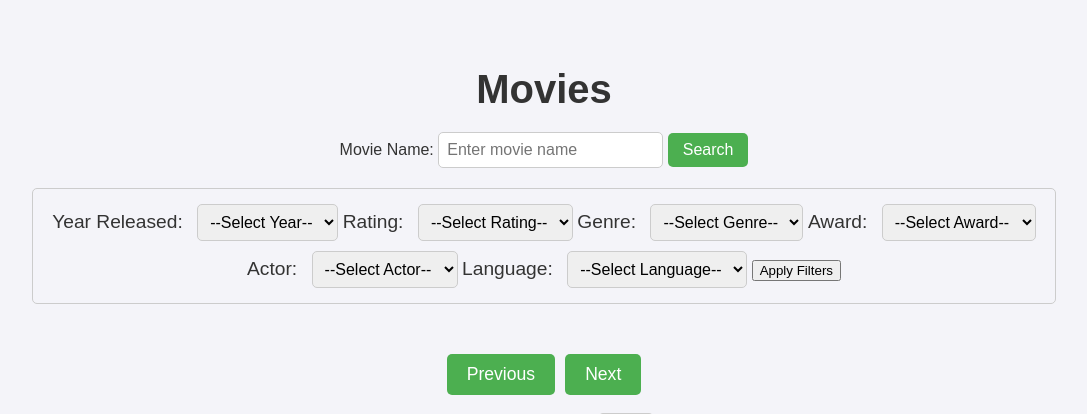
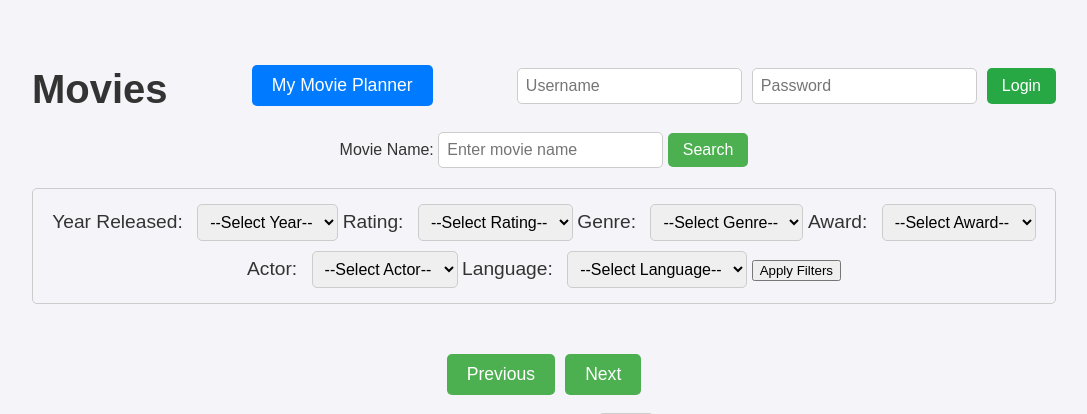
Before and after one commit to joshmiddlecote/cs22, a FastAPI app: page /movies in a window 1280 px wide. Shown: the top 414 px of the page, without its empty margins (96-1183 px from the left). Run offline with FastAPI, Linux system fonts and the light colour scheme; data that the repository does not hold is empty.

Commit message:
add login features for already registered users

```diff
--- a/api/main.py
+++ b/api/main.py
@@ -1,4 +1,4 @@
-from fastapi import FastAPI, Query, Request
+from fastapi import FastAPI, Query, Request, Form, Depends
 from fastapi.templating import Jinja2Templates
 from fastapi.responses import RedirectResponse
 import movies.queries as movie_queries
@@ -6,6 +6,7 @@ import genres.queries as genre_queries
 import awards.queries as award_queries
 import actors.queries as actor_queries
 import languages.queries as language_queries
+import users.queries as user_queries
 
 app = FastAPI()
 templates = Jinja2Templates(directory="../templates")
@@ -22,7 +23,7 @@ def read_root(
         year_released: str | None = Query(default=None), rating: str | None = Query(default=None),
         genre_id: str | None = Query(default=None), award_id: str | None = Query(default=None),
         winner: str | None = Query(default=None), actor_id: str | None = Query(default=None),
-        language_id: str | None = Query(default=None)):
+        language_id: str | None = Query(default=None), user_id: str | None = Query(default=None)):
 
     offset = (page - 1) * size
     movies = movie_queries.get_all_movies(size, offset, year_released, rating, genre_id, award_id, winner, actor_id, language_id)
@@ -31,13 +32,19 @@ def read_root(
     actors = actor_queries.get_all_actors()
     languages = language_queries.get_all_languages()
 
+    if user_id:
+        username = user_queries.get_user_details(user_id)
+        user = {"username": username, "id": user_id}
+    else:
+        user = None
+
     return templates.TemplateResponse("index.html",
         {"request": request, "movies": movies, "page": page,
          "size": size, "rating": rating, "year_released": year_released,
          "genre_id": genre_id, "genres": genres,
          "award_id": award_id, "awards": awards,
          "actor_id": actor_id, "actors": actors,
-         "language_id": language_id, "languages": languages})
+         "language_id": language_id, "languages": languages, "user": user})
 
 @app.get("/movies/{movie_id}")
 def read_movie(request: Request, movie_id: int):
@@ -53,3 +60,22 @@ def read_movie_name(request: Request, movie_name: str):
         return templates.TemplateResponse("no_movie_found.html", {"request": request})
 
     return templates.TemplateResponse("movie.html", {"request": request, "movie": movie})
+
+@app.get("/movie-planner")
+def get_movie_planner(request: Request):
+    return templates.TemplateResponse("movie_planner.html", {"request": request})
+
+@app.post("/login")
+def login(request: Request, username: str = Form(...), password: str = Form(...)):
+    user = user_queries.get_user_password(username)
+    if not user:
+        return templates.TemplateResponse("invalid_login.html", {"request": request})
+
+    movies = movie_queries.get_all_movies()
+    genres = genre_queries.get_all_genres()
+    awards = award_queries.get_all_awards()
+    actors = actor_queries.get_all_actors()
+    languages = language_queries.get_all_languages()
+
+    return templates.TemplateResponse("index.html", {"request": request, "page": 1, "size": 10, "movies": movies, "genres": genres,
+        "awards": awards, "actors": actors, "languages": languages, "user": user})
--- a/templates/index.html
+++ b/templates/index.html
@@ -154,12 +154,68 @@
         .search-box button:hover {
             background-color: #45a049;
         }
+
+        .planner-button {
+            padding: 10px 20px;
+            background-color: #007BFF;
+            color: white;
+            text-decoration: none;
+            border-radius: 5px;
+            font-size: 1.1em;
+            transition: background 0.3s;
+        }
+
+        .planner-button:hover {
+            background-color: #0056b3;
+        }
+
+        .login-box {
+            display: flex;
+            gap: 10px;
+        }
+
+        .login-box input {
+            padding: 8px;
+            font-size: 1em;
+            border: 1px solid #ccc;
+            border-radius: 5px;
+        }
+
+        .login-box button {
+            padding: 8px 15px;
+            font-size: 1em;
+            background-color: #28a745;
+            color: white;
+            border: none;
+            border-radius: 5px;
+            cursor: pointer;
+        }
+
+        .login-box button:hover {
+            background-color: #218838;
+        }
     </style>
 </head>
 <body>
 
 <div class="container">
-    <h1>Movies</h1>
+    <div style="display: flex; justify-content: space-between; align-items: center;">
+        <h1>Movies</h1>
+        <a href="/movie-planner" class="planner-button">My Movie Planner</a>
+
+        {% if user %}
+            <div class="user-info">
+                <span>Welcome, {{ user.username }}</span>
+                <a href="/logout" class="logout-button">Logout</a>
+            </div>
+        {% else %}
+            <form action="/login" method="POST" class="login-box">
+                <input type="text" name="username" placeholder="Username" required>
+                <input type="password" name="password" placeholder="Password" required>
+                <button type="submit">Login</button>
+            </form>
+        {% endif %}
+    </div>
 
     <div class="search-box" style="margin-bottom: 20px; text-align: center;">
         <form method="GET" onsubmit="event.preventDefault(); window.location.href='/movies/name/' + document.getElementById('movie_name').value;"">
```
Also changed, not shown: api/users/queries.py (added, +34 -0 lines), templates/invalid_login.html (added, +72 -0 lines), templates/movie_planner.html (added).
